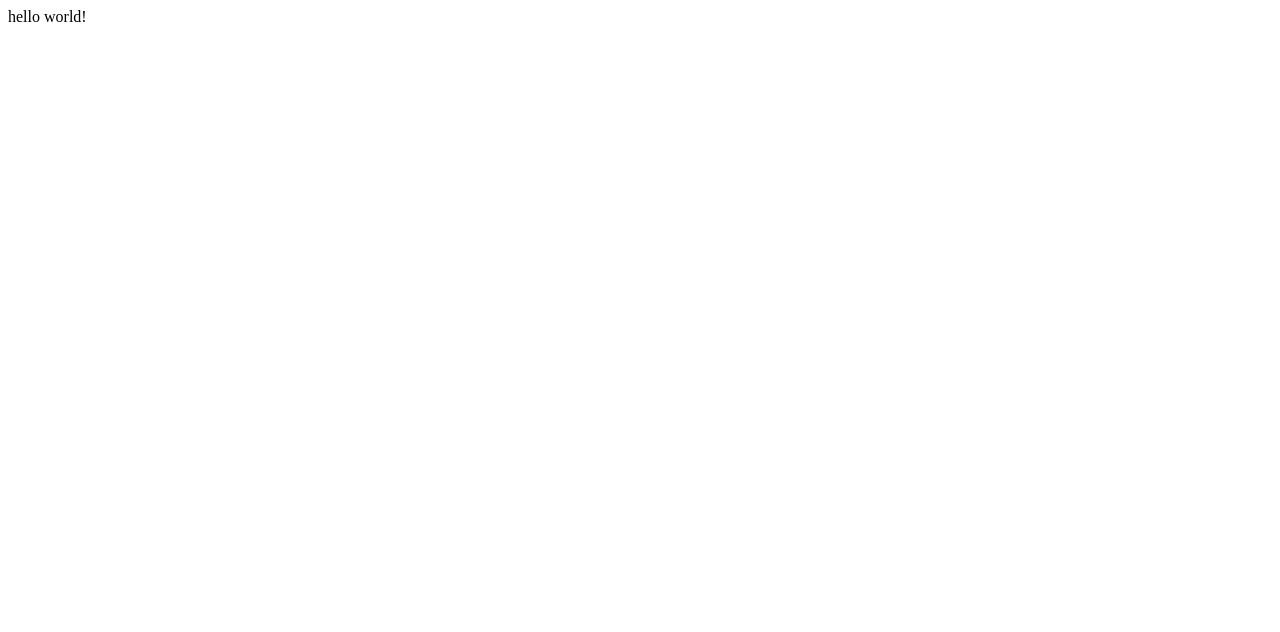
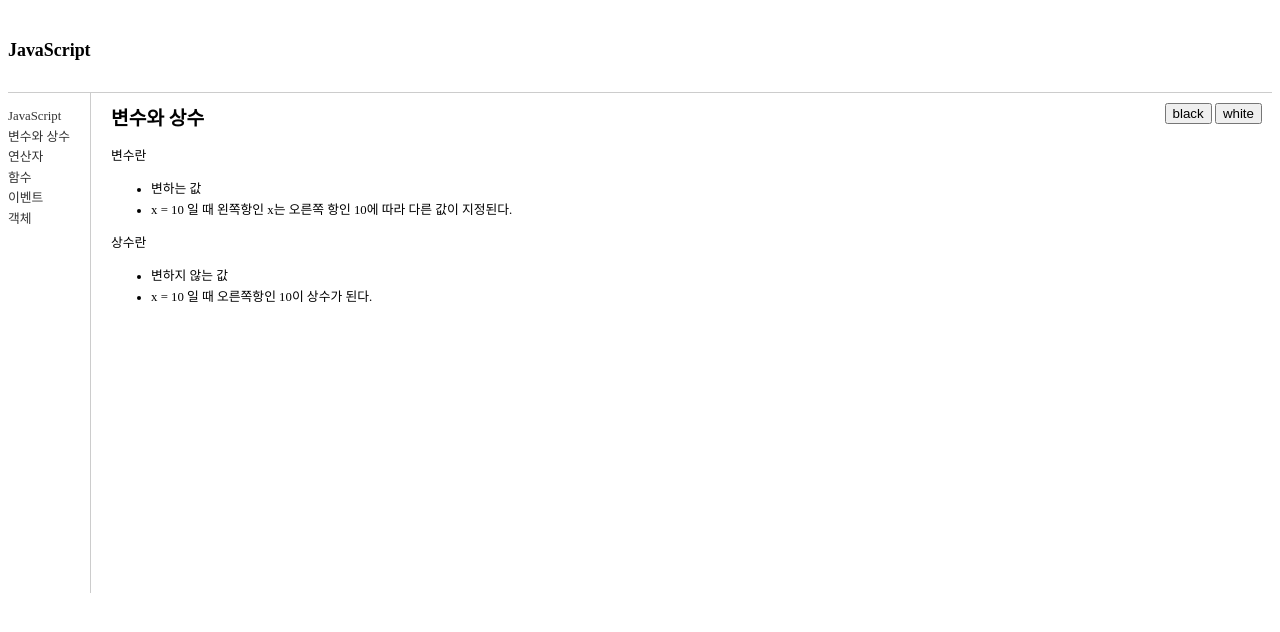
Before and after one commit to babooteng2/opentutorials-babooteng2, a plain HTML site: page index.html in a window 1280 px wide. Drawn offline with Linux system fonts and the light colour scheme.

Commit message:
black and white 자바스크립트 추가

```diff
--- a/index.html
+++ b/index.html
@@ -1,49 +1,128 @@
 <!DOCTYPE html>
-<html lang="en">
+<html>
     <head>
-		<meta charset="utf-8">
+        <meta charset="utf-8" />
+        <style type="text/css">
+            body {
+                font-size: 0.8em;
+                font-family: dotum;
+                line-height: 1.6em;
+            }
+            body.black {
+            	background-color: black;
+            	color: white;
+            }
+            body.black a {
+            	color: white;
+            }
+            body.black a:hover {
+            	color: #f60;
+            }
+            body.black header {
+            	border-bottom: 1px solid #333;
+            }
+            body.black header {
+            	border-bottom: 1px solid #333;
+            }
+            body.black nav {
+            	border-bottom: 1px solid #333;
+            }
 
-		<!-- Always force latest IE rendering engine (even in intranet) & Chrome Frame
-		Remove this if you use the .htaccess -->
-		<meta http-equiv="X-UA-Compatible" content="IE=edge,chrome=1">
-
-		<title>index</title>
-		<meta name="description" content="">
-		<meta name="author" content="efusionik">
-
-		<meta name="viewport" content="width=device-width; initial-scale=1.0">
-
-		<!-- Replace favicon.ico & apple-touch-icon.png in the root of your domain and delete these references -->
-		<link rel="shortcut icon" href="/favicon.ico">
-		<link rel="apple-touch-icon" href="/apple-touch-icon.png">
+            header {
+                border-bottom: 1px solid #ccc;
+                padding: 20px 0;
+            }
+            #toolbar {
+                padding: 10px;
+                float: right;
+            }
+            nav {
+                float: left;
+                margin-right: 20px;
+                min-height: 500px;
+                border-right: 1px solid #ccc;
+            }
+            nav ul {
+                list-style: none;
+                padding-left: 0;
+                padding-right: 20px;
+            }
+            article {
+                float: left;
+            }
+            a {
+                text-decoration: none;
+            }
+            a:link, a:visited {
+                color: #333;
+            }
+            a:hover {
+                color: #f60;
+            }
+            h1 {
+                font-size: 1.4em;
+            }
+        </style>
     </head>
 
-	<body>
-		hello world!
-		<!--
+    <body id='body'>
         <div>
             <header>
-				<h1>index</h1>
+                <h1>JavaScript</h1>
             </header>
+            <div id="toolbar">
+                <input type="button" value="black" onclick="document.getElementById('body').className='black'"/>
+                <input type="button" value="white" onclick="document.getElementById('body').className='white'"/>
+            </div>
             <nav>
+                <ul>
+                    <li>
+                        <a href="http://opentutorials.org/course/49/16">JavaScript</a>
+                    </li>
+                    <li>
+                        <a href="http://opentutorials.org/course/49/17">변수와 상수</a>
+                    </li>
+                    <li>
+                        <a href="http://opentutorials.org/course/49/18">연산자</a>
+                    </li>
+                    <li>
+                        <a href="http://opentutorials.org/course/49/19">함수</a>
+                    </li>
+                    <li>
+                        <a href="http://opentutorials.org/course/49/20">이벤트</a>
+                    </li>
+                    <li>
+                        <a href="http://opentutorials.org/course/49/21">객체</a>
+                    </li>
+                </ul>
+            </nav>
+            <article>
+                <h2>변수와 상수</h2>
+                <div>
                     <p>
-					<a href="/">Home</a>
+                        변수란
                     </p>
+                    <ul>
+                        <li>
+                            변하는 값
+                        </li>
+                        <li>
+                            x = 10 일 때 왼쪽항인 x는 오른쪽 항인 10에 따라 다른 값이 지정된다.
+                        </li>
+                    </ul>
                     <p>
-					<a href="/contact">Contact</a>
+                        상수란
                     </p>
-			</nav>
-
-			<div>
-
+                    <ul>
+                        <li>
+                            변하지 않는 값
+                        </li>
+                        <li>
+                            x = 10 일 때 오른쪽항인 10이 상수가 된다.
+                        </li>
+                    </ul>
                 </div>
-
-			<footer>
-				<p>
-					&copy; Copyright  by efusionik
-				</p>
-			</footer>
+            </article>
         </div>
-		-->
     </body>
 </html>
```
Lines whose indentation alone changed are shown as unchanged.
